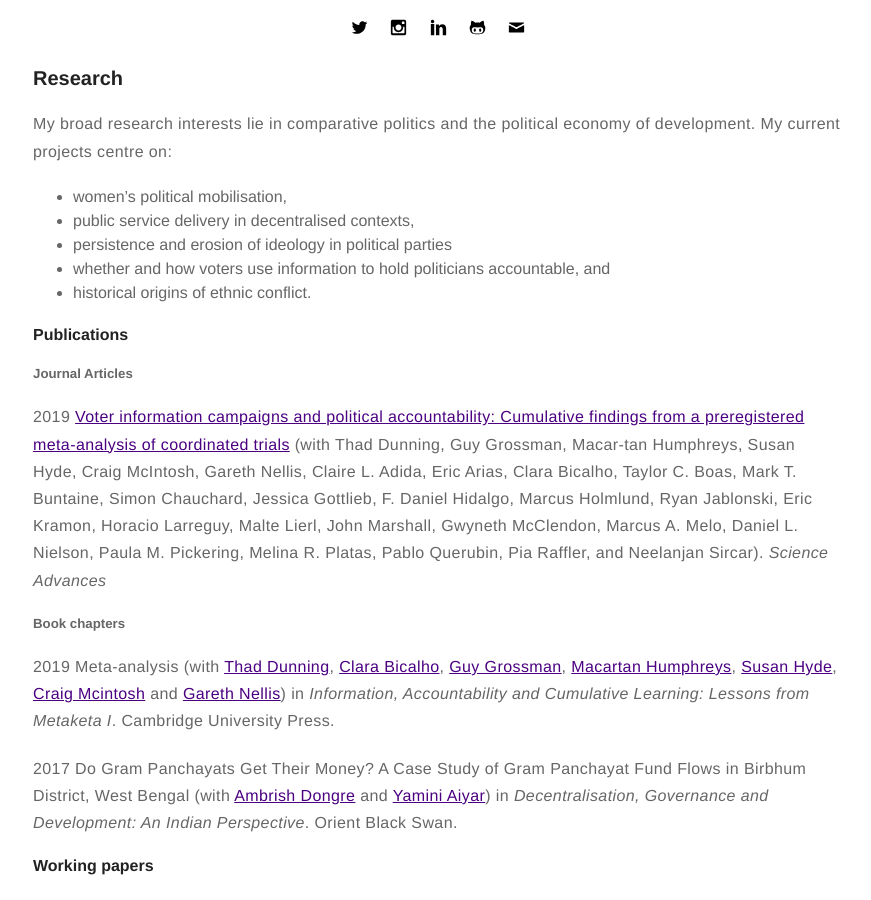
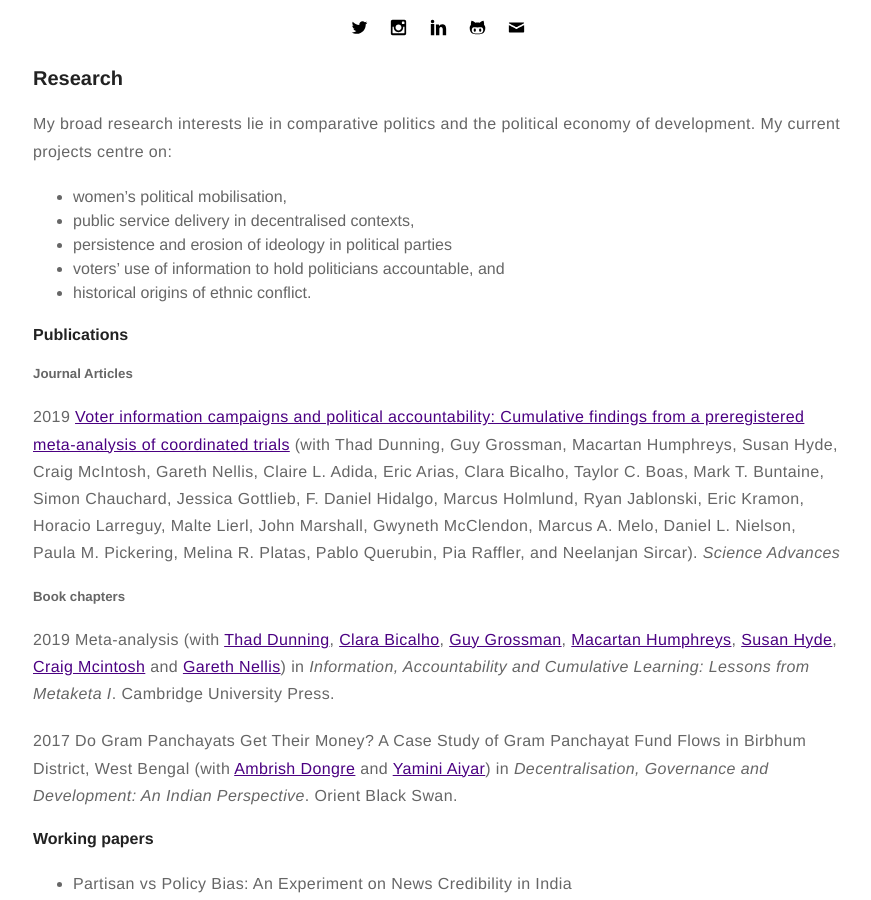
Before and after one commit to anirvanchowdhury/anirvanchowdhury.github.io, a Jekyll site: the page built from research.md, in a window 1280 px wide and 900 px high, scrolled down 388 px. Shown: the whole window, without its empty margins (202-1073 px from the left). Built offline with Jekyll 4.4.1, drawn with Linux system fonts in a browser that asks for light colours.

Commit message:
Update research.md

```diff
--- a/research.md
+++ b/research.md
@@ -9,13 +9,13 @@ My broad research interests lie in comparative politics and the political econom
 * women's political mobilisation,
 * public service delivery in decentralised contexts,
 * persistence and erosion of ideology in political parties
-* whether and how voters use information to hold politicians accountable, and
+* voters' use of information to hold politicians accountable, and
 * historical origins of ethnic conflict.
 
 #### Publications
 
 ##### Journal Articles
-2019 [Voter information campaigns and political accountability: Cumulative findings from a preregistered meta-analysis of coordinated trials](https://advances.sciencemag.org/content/5/7/eaaw2612.full) (with Thad Dunning, Guy Grossman, Macar-tan Humphreys, Susan Hyde, Craig McIntosh, Gareth Nellis, Claire L. Adida, Eric Arias, Clara Bicalho, Taylor C. Boas, Mark T. Buntaine, Simon Chauchard, Jessica Gottlieb, F. Daniel Hidalgo, Marcus Holmlund, Ryan Jablonski, Eric Kramon, Horacio Larreguy, Malte Lierl, John Marshall, Gwyneth McClendon, Marcus A. Melo, Daniel L. Nielson, Paula M. Pickering, Melina R. Platas, Pablo Querubin, Pia Raffler, and Neelanjan Sircar). _Science Advances_
+2019 [Voter information campaigns and political accountability: Cumulative findings from a preregistered meta-analysis of coordinated trials](https://advances.sciencemag.org/content/5/7/eaaw2612.full) (with Thad Dunning, Guy Grossman, Macartan Humphreys, Susan Hyde, Craig McIntosh, Gareth Nellis, Claire L. Adida, Eric Arias, Clara Bicalho, Taylor C. Boas, Mark T. Buntaine, Simon Chauchard, Jessica Gottlieb, F. Daniel Hidalgo, Marcus Holmlund, Ryan Jablonski, Eric Kramon, Horacio Larreguy, Malte Lierl, John Marshall, Gwyneth McClendon, Marcus A. Melo, Daniel L. Nielson, Paula M. Pickering, Melina R. Platas, Pablo Querubin, Pia Raffler, and Neelanjan Sircar). _Science Advances_
 
 ##### Book chapters
 2019 Meta-analysis (with [Thad Dunning](http://www.thaddunning.com/), [Clara Bicalho](https://wzb.eu/en/persons/clara-bicalho-maia-correia), [Guy Grossman](https://web.sas.upenn.edu/ggros/), [Macartan Humphreys](http://www.macartan.nyc/), [Susan Hyde](http://susan.hyde.co/), [Craig Mcintosh](http://gps.ucsd.edu/faculty-directory/craig-mcintosh.html) and [Gareth Nellis](http://www.garethnellis.com/)) in _Information, Accountability and Cumulative Learning: Lessons from Metaketa I_. Cambridge University Press.
```
